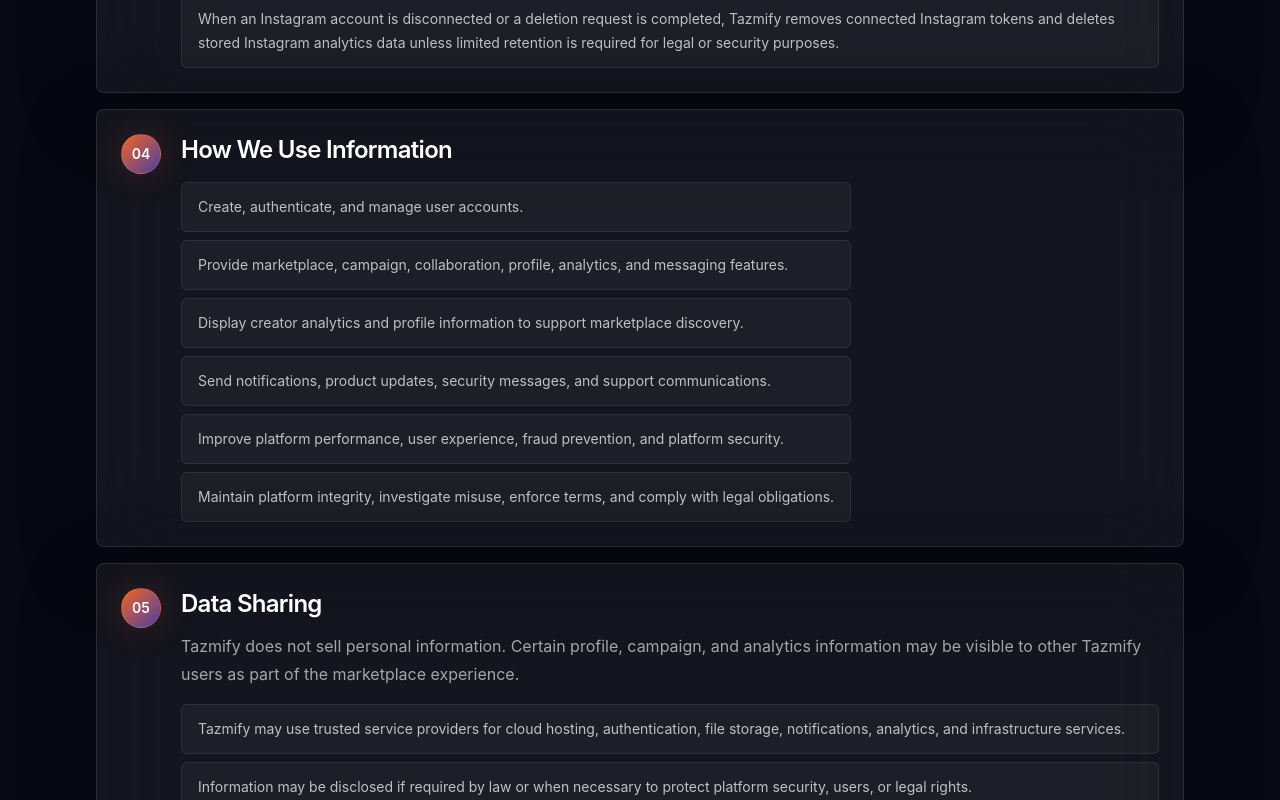
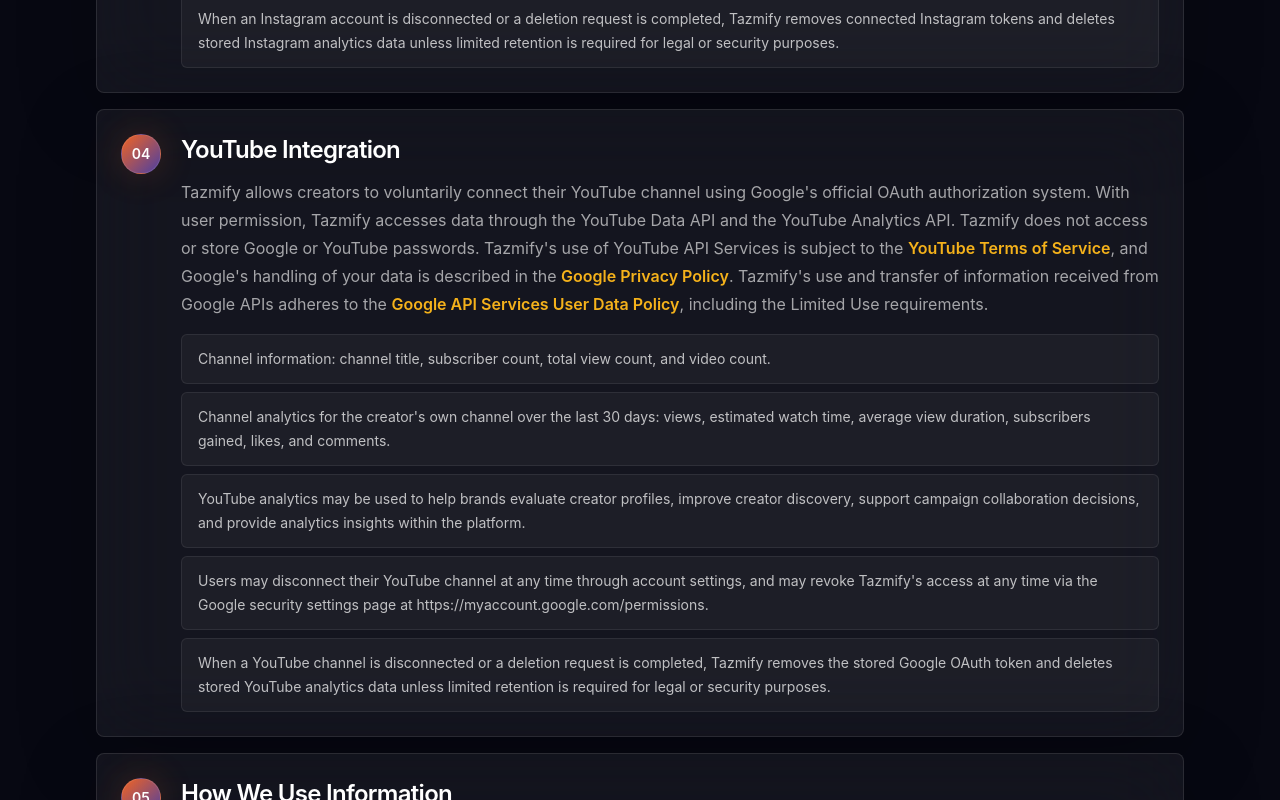
Before and after one commit to bridgeappadmin/bridge-website, a Next.js app: page /privacy-policy in a window 1280 px wide. Shown: the part 1760-2560 px from the top of the page. Built offline with nearby package versions, Linux system fonts and the light colour scheme.

Commit message:
updated legal content

```diff
--- a/app/legal-content.tsx
+++ b/app/legal-content.tsx
@@ -3,7 +3,7 @@ import Image from "next/image";
 import type { ReactNode } from "react";
 
 export const supportEmail = "tazmifyappadmin@gmail.com";
-export const lastUpdated = "May 14, 2026";
+export const lastUpdated = "August 11, 2026";
 
 type LegalSection = {
   title: string;
@@ -55,6 +55,38 @@ export const privacySections: LegalSection[] = [
       "Instagram analytics may be used to help brands evaluate creator profiles, improve creator discovery, support campaign collaboration decisions, and provide analytics insights within the platform.",
       "Users may disconnect their Instagram account at any time through account settings.",
       "When an Instagram account is disconnected or a deletion request is completed, Tazmify removes connected Instagram tokens and deletes stored Instagram analytics data unless limited retention is required for legal or security purposes.",
+    ],
+  },
+  {
+    title: "YouTube Integration",
+    body: (
+      <>
+        Tazmify allows creators to voluntarily connect their YouTube channel using
+        Google&apos;s official OAuth authorization system. With user permission,
+        Tazmify accesses data through the YouTube Data API and the YouTube Analytics
+        API. Tazmify does not access or store Google or YouTube passwords.
+        Tazmify&apos;s use of YouTube API Services is subject to the{" "}
+        <LegalLink href="https://www.youtube.com/t/terms">
+          YouTube Terms of Service
+        </LegalLink>
+        , and Google&apos;s handling of your data is described in the{" "}
+        <LegalLink href="https://policies.google.com/privacy">
+          Google Privacy Policy
+        </LegalLink>
+        . Tazmify&apos;s use and transfer of information received from Google APIs
+        adheres to the{" "}
+        <LegalLink href="https://developers.google.com/terms/api-services-user-data-policy">
+          Google API Services User Data Policy
+        </LegalLink>
+        , including the Limited Use requirements.
+      </>
+    ),
+    items: [
+      "Channel information: channel title, subscriber count, total view count, and video count.",
+      "Channel analytics for the creator's own channel over the last 30 days: views, estimated watch time, average view duration, subscribers gained, likes, and comments.",
+      "YouTube analytics may be used to help brands evaluate creator profiles, improve creator discovery, support campaign collaboration decisions, and provide analytics insights within the platform.",
+      "Users may disconnect their YouTube channel at any time through account settings, and may revoke Tazmify's access at any time via the Google security settings page at https://myaccount.google.com/permissions.",
+      "When a YouTube channel is disconnected or a deletion request is completed, Tazmify removes the stored Google OAuth token and deletes stored YouTube analytics data unless limited retention is required for legal or security purposes.",
     ],
   },
   {
@@ -111,8 +143,9 @@ export const privacySections: LegalSection[] = [
     body: (
       <>
         Users may request deletion of their account and associated data through
-        platform settings or by contacting support. Instagram connections can also
-        be disconnected at any time. Deletion requests can be sent to{" "}
+        platform settings or by contacting support. Instagram and YouTube
+        connections can also be disconnected at any time. Deletion requests can be
+        sent to{" "}
         <LegalEmail /> if a user cannot access the Tazmify application.
       </>
     ),
@@ -122,7 +155,8 @@ export const privacySections: LegalSection[] = [
     body: (
       <>
         Tazmify may integrate with third-party platforms and services including
-        Instagram / Meta, Google Sign-In, and Apple Sign-In. Use of third-party
+        Instagram / Meta, YouTube / Google (YouTube Data API and YouTube Analytics
+        API), Google Sign-In, and Apple Sign-In. Use of third-party
         services may also be subject to their respective privacy policies and
         terms. Tazmify is not responsible for the privacy practices of third-party
         services.
@@ -218,6 +252,24 @@ export const termsSections: LegalSection[] = [
     ),
   },
   {
+    title: "YouTube Integration",
+    body: (
+      <>
+        Tazmify may allow creators to connect their YouTube channel through
+        Google&apos;s official OAuth authorization system. By connecting YouTube,
+        users authorize Tazmify to access permitted channel and analytics data
+        through the YouTube Data API and the YouTube Analytics API. By using the
+        YouTube integration, you also agree to be bound by the{" "}
+        <LegalLink href="https://www.youtube.com/t/terms">
+          YouTube Terms of Service
+        </LegalLink>
+        . Tazmify is not affiliated with, endorsed by, or operated by YouTube or
+        Google. Users may disconnect YouTube integrations at any time through
+        account settings.
+      </>
+    ),
+  },
+  {
     title: "Prohibited Activities",
     items: [
       "Provide false or misleading information.",
@@ -260,7 +312,8 @@ export const termsSections: LegalSection[] = [
     body: (
       <>
         Tazmify may integrate with third-party services including Instagram / Meta,
-        Google Sign-In, and Apple Sign-In. Use of third-party services may also be
+        YouTube / Google (YouTube Data API and YouTube Analytics API), Google
+        Sign-In, and Apple Sign-In. Use of third-party services may also be
         subject to those providers&apos; own terms and policies. Tazmify is not
         responsible for third-party services or platforms.
       </>
@@ -317,8 +370,9 @@ export const deletionSections: LegalSection[] = [
     body: (
       <>
         Users may request deletion of their Tazmify account and associated data at
-        any time. This includes connected Instagram analytics data stored by
-        Tazmify, subject to limited retention where required for legal, security,
+        any time. This includes connected social account data (Instagram and
+        YouTube analytics) stored by Tazmify, subject to limited retention where
+        required for legal, security,
         fraud-prevention, or compliance purposes.
       </>
     ),
@@ -344,6 +398,22 @@ export const deletionSections: LegalSection[] = [
     ),
   },
   {
+    title: "Disconnect YouTube",
+    body: (
+      <>
+        Users may disconnect their YouTube channel at any time through account
+        settings. Disconnecting removes the stored Google OAuth token from Tazmify
+        and prevents Tazmify from continuing to access YouTube data through that
+        connection. Users may also revoke access at any time via the Google security
+        settings page at{" "}
+        <LegalLink href="https://myaccount.google.com/permissions">
+          myaccount.google.com/permissions
+        </LegalLink>
+        .
+      </>
+    ),
+  },
+  {
     title: "Request Deletion By Email",
     body: (
       <>
@@ -356,8 +426,8 @@ export const deletionSections: LegalSection[] = [
   {
     title: "After Deletion Is Processed",
     items: [
-      "Connected Instagram tokens are removed.",
-      "Stored Instagram analytics data is deleted.",
+      "Connected Instagram and YouTube tokens are removed.",
+      "Stored Instagram and YouTube analytics data is deleted.",
       "Account access is permanently disabled.",
       "Some limited information may be retained where required for legal, security, fraud-prevention, or compliance purposes.",
     ],
@@ -532,6 +602,19 @@ function LegalEmail() {
   );
 }
 
+function LegalLink({ href, children }: { href: string; children: ReactNode }) {
+  return (
+    <a
+      href={href}
+      target="_blank"
+      rel="noopener noreferrer"
+      className="font-semibold text-[var(--tazmify-yellow)] transition hover:text-white"
+    >
+      {children}
+    </a>
+  );
+}
+
 function TazmifyMark({ className }: { className?: string }) {
   return (
     <Image
```
